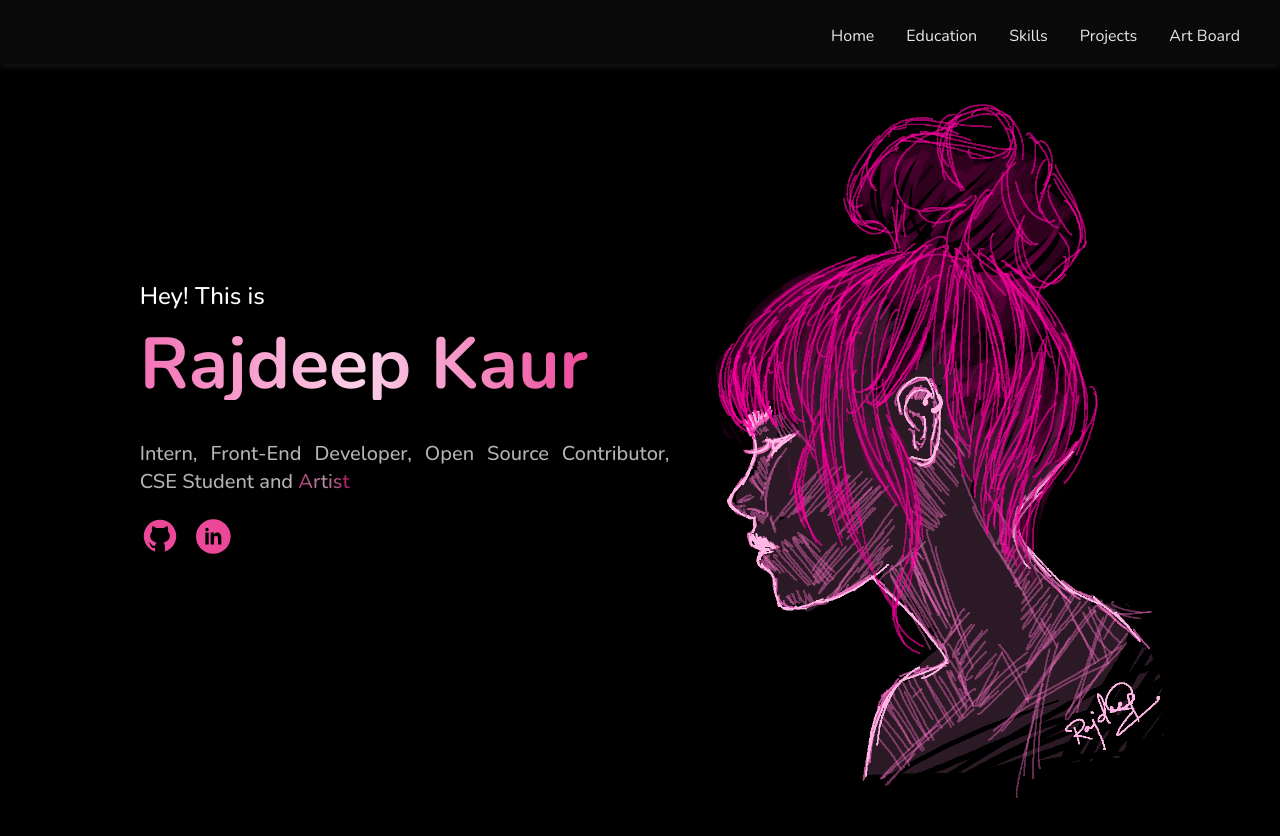
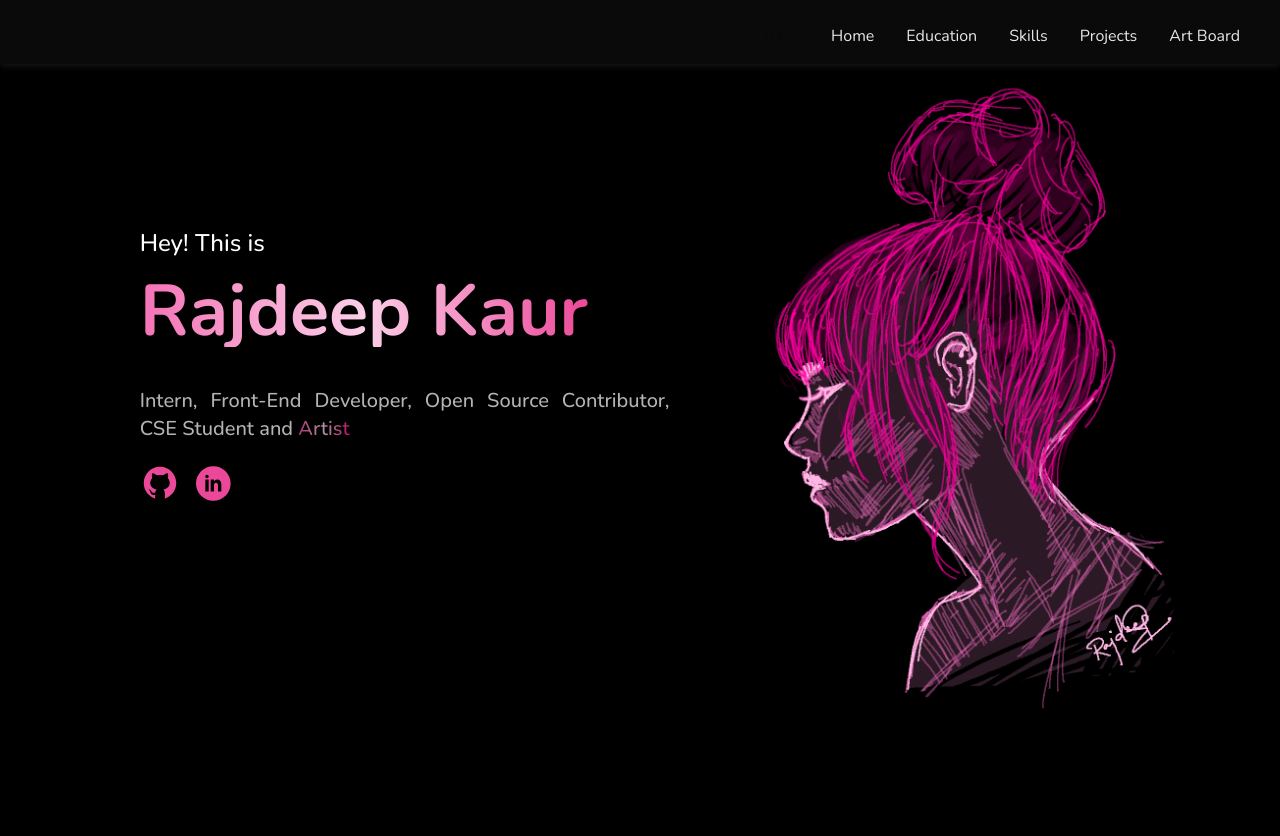
Before and after one commit to kaur-rajdeep/rajdeep, a React (Create React App) app: page / in a window 1280 px wide. Shown: the top 836 px of the page. Built offline with nearby package versions, Linux system fonts and the light colour scheme.

Commit message:
fixing left margin

```diff
--- a/src/pages/Home.jsx
+++ b/src/pages/Home.jsx
@@ -71,7 +71,7 @@ const Home = () => {
           </a>
         </div>
       </div>
-      <div className="flex justify-center lg:justify-end lg:ml-[-400px]">
+      <div className="flex justify-center lg:justify-end lg:ml-[-300px]">
         <img src={pink} className="w-[70%]" alt="pink" />
       </div>
     </div>
```
